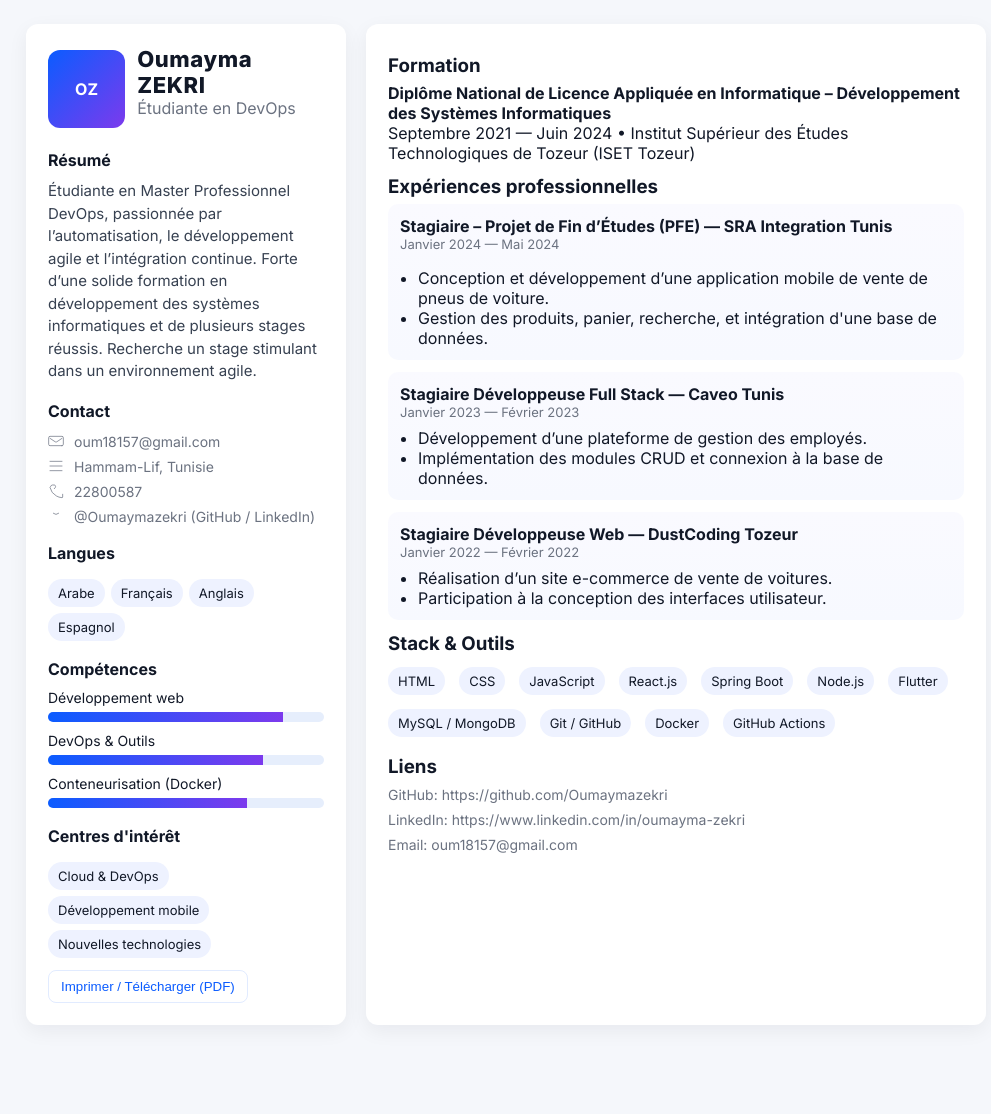
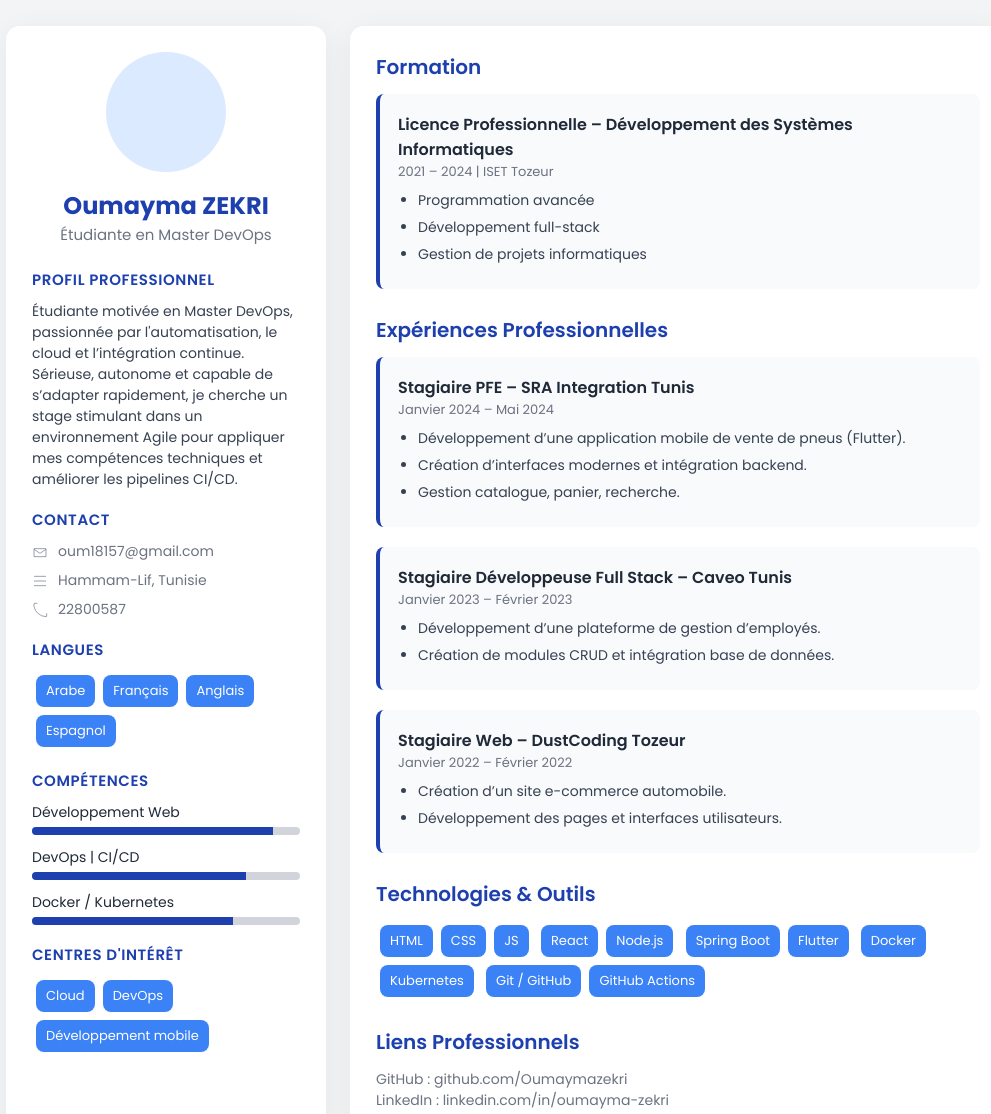
Before and after one commit to Oumaymazekri/Oumaymazekri.github.io, a plain HTML site: page index.html in a window 1280 px wide. Shown: the whole page, without its empty margins (134-1125 px from the left). Before the commit the page ends 1049 px from the top, so only its background shows below. Drawn offline with Linux system fonts and the light colour scheme.

Commit message:
Update index.html

```diff
--- a/index.html
+++ b/index.html
@@ -3,190 +3,146 @@
 <head>
   <meta charset="utf-8" />
   <meta name="viewport" content="width=device-width,initial-scale=1" />
-  <title>Oumayma Zekri - CV</title>
-  <link href="https://fonts.googleapis.com/css2?family=Inter:wght@300;400;600;700;800&display=swap" rel="stylesheet">
+  <title>CV Professionnel – Oumayma Zekri</title>
+  <link href="https://fonts.googleapis.com/css2?family=Poppins:wght@300;400;500;600;700&display=swap" rel="stylesheet">
   <style>
     :root{
-      --bg:#f5f7fb;
+      --primary:#1e40af;
+      --primary-light:#3b82f6;
+      --bg:#f3f4f6;
       --card:#ffffff;
-      --accent:#0b5cff;
+      --text:#1f2937;
       --muted:#6b7280;
-      --soft:#eef2ff;
-      --glass: rgba(11,92,255,0.06);
-      font-family: 'Inter', system-ui, -apple-system, 'Segoe UI', Roboto, 'Helvetica Neue', Arial;
     }
-    *{box-sizing:border-box}
-    body{margin:24px;background:var(--bg);color:#111827}
-    .cv-wrap{max-width:960px;margin:0 auto;display:grid;grid-template-columns:320px 1fr;gap:20px}
-    .card{background:var(--card);border-radius:12px;padding:22px;box-shadow:0 6px 20px rgba(15,23,42,0.06)}
+    *{box-sizing:border-box;margin:0;padding:0;font-family:'Poppins',sans-serif}
+    body{background:var(--bg);color:var(--text);padding:26px}
 
-    /* Left column */
-    .sidebar .name{font-size:22px;font-weight:800;letter-spacing:0.6px}
-    .sidebar .title{color:var(--muted);margin-bottom:14px}
-    .avatar{width:78px;height:78px;border-radius:12px;background:linear-gradient(135deg,var(--accent),#7c3aed);display:inline-flex;align-items:center;justify-content:center;color:white;font-weight:700;margin-right:12px}
-    .contact-list{margin-top:12px}
-    .contact-item{display:flex;align-items:center;margin:8px 0;color:var(--muted);font-size:14px}
-    .contact-item svg{width:16px;height:16px;margin-right:10px;opacity:0.9}
-    .section-title{font-weight:700;margin-top:18px;margin-bottom:10px;color:#111827}
-    .pill{display:inline-block;padding:6px 10px;border-radius:999px;background:var(--soft);font-size:13px;margin:6px 6px 0 0}
-    .lang-list{display:flex;flex-wrap:wrap}
+    .cv-container{max-width:1000px;margin:auto;display:grid;grid-template-columns:320px 1fr;gap:24px}
+    .sidebar, .content{background:var(--card);border-radius:14px;padding:26px;box-shadow:0 6px 30px rgba(0,0,0,0.06)}
 
-    /* Skill bars */
-    .skill{margin-bottom:10px}
-    .skill p{margin:0 0 6px 0;font-size:14px}
-    .bar{height:10px;background:#e6eefc;border-radius:999px;overflow:hidden}
-    .bar > i{display:block;height:100%;background:linear-gradient(90deg,var(--accent),#7c3aed)}
+    /* Sidebar */
+    .photo{width:120px;height:120px;border-radius:50%;background:#dbeafe;margin:auto;margin-bottom:16px}
+    .name{text-align:center;font-size:24px;font-weight:700;color:var(--primary)}
+    .role{text-align:center;font-size:15px;color:var(--muted);margin-bottom:22px}
 
-    /* Main column */
-    .summary{font-size:15px;line-height:1.5;color:#374151}
-    h3{margin:8px 0 6px}
-    .job{padding:12px;border-radius:10px;background:linear-gradient(180deg, rgba(250,250,255,1), rgba(247,249,255,1));margin-bottom:12px}
-    .job .meta{font-size:13px;color:var(--muted);margin-bottom:8px}
-    .list{margin:8px 0 0 0;padding-left:18px}
-    .edu{margin-bottom:12px}
+    .section-title{font-weight:600;font-size:15px;color:var(--primary);margin:18px 0 10px;text-transform:uppercase;letter-spacing:0.6px}
+    .contact-item{display:flex;align-items:center;margin:8px 0;font-size:14px;color:var(--muted)}
+    .contact-item svg{width:16px;margin-right:10px}
 
-    /* Footer small */
-    .print-btn{margin-top:12px;display:inline-block;padding:8px 12px;border-radius:8px;border:1px solid rgba(11,92,255,0.12);background:transparent;color:var(--accent);cursor:pointer}
+    .pill{background:var(--primary-light);color:white;padding:6px 10px;border-radius:8px;font-size:13px;margin:4px;display:inline-block}
 
-    /* Responsive */
-    @media (max-width:880px){
-      .cv-wrap{grid-template-columns:1fr;max-width:700px;padding:8px}
-      .avatar{margin:0 0 12px 0}
+    .skill-bar{margin-bottom:12px}
+    .skill-bar p{font-size:14px;margin-bottom:4px}
+    .bar{height:8px;background:#d1d5db;border-radius:8px;overflow:hidden}
+    .bar i{display:block;height:100%;background:var(--primary)}
+
+    /* Content */
+    h2{font-size:20px;font-weight:600;color:var(--primary);margin-bottom:12px}
+    .block{margin-bottom:26px}
+    .job{margin-bottom:20px;padding:18px;background:#f8fafc;border-left:4px solid var(--primary);border-radius:8px}
+    .job-title{font-size:16px;font-weight:600}
+    .job-date{font-size:13px;color:var(--muted);margin-bottom:8px}
+    ul{padding-left:20px;font-size:14px;color:#374151}
+    ul li{margin-bottom:6px}
+
+    @media (max-width:850px){
+      .cv-container{grid-template-columns:1fr}
     }
   </style>
 </head>
 <body>
-  <div class="cv-wrap">
-    <aside class="card sidebar">
-      <div style="display:flex;align-items:center">
-        <div class="avatar">OZ</div>
-        <div>
-          <div class="name">Oumayma ZEKRI</div>
-          <div class="title">Étudiante en DevOps</div>
+  <div class="cv-container">
+
+    <!-- SIDEBAR -->
+    <aside class="sidebar">
+      <div class="photo"></div>
+      <div class="name">Oumayma ZEKRI</div>
+      <div class="role">Étudiante en Master DevOps</div>
+
+      <div class="section-title">Profil Professionnel</div>
+      <p style="font-size:14px;color:#374151;line-height:1.5">Étudiante motivée en Master DevOps, passionnée par l'automatisation, le cloud et l’intégration continue. Sérieuse, autonome et capable de s’adapter rapidement, je cherche un stage stimulant dans un environnement Agile pour appliquer mes compétences techniques et améliorer les pipelines CI/CD.</p>
+
+      <div class="section-title">Contact</div>
+      <div class="contact-item"><svg viewBox="0 0 24 24" fill="none" stroke="currentColor"><path d="M3 8l7.89 5.26a2 2 0 0 0 2.22 0L21 8"/><path d="M21 19H3V7h18z"/></svg> oum18157@gmail.com</div>
+      <div class="contact-item"><svg viewBox="0 0 24 24" fill="none" stroke="currentColor"><path d="M3 5h18M3 12h18M3 19h18"/></svg> Hammam-Lif, Tunisie</div>
+      <div class="contact-item"><svg viewBox="0 0 24 24" fill="none" stroke="currentColor"><path d="M22 16.92V21a1 1 0 0 1-1 1A19 19 0 0 1 3 6.63V3a1 1 0 0 1 1-1h3.1a1 1 0 0 1 .95.68"/></svg> 22800587</div>
+
+      <div class="section-title">Langues</div>
+      <span class="pill">Arabe</span><span class="pill">Français</span><span class="pill">Anglais</span><span class="pill">Espagnol</span>
+
+      <div class="section-title">Compétences</div>
+      <div class="skill-bar"><p>Développement Web</p><div class="bar"><i style="width:90%"></i></div></div>
+      <div class="skill-bar"><p>DevOps | CI/CD</p><div class="bar"><i style="width:80%"></i></div></div>
+      <div class="skill-bar"><p>Docker / Kubernetes</p><div class="bar"><i style="width:75%"></i></div></div>
+
+      <div class="section-title">Centres d'intérêt</div>
+      <span class="pill">Cloud</span><span class="pill">DevOps</span><span class="pill">Développement mobile</span>
+
+    </aside>
+
+
+    <!-- MAIN CONTENT -->
+    <main class="content">
+      <div class="block">
+        <h2>Formation</h2>
+        <div class="job">
+          <div class="job-title">Licence Professionnelle – Développement des Systèmes Informatiques</div>
+          <div class="job-date">2021 – 2024 | ISET Tozeur</div>
+          <ul>
+            <li>Programmation avancée</li>
+            <li>Développement full-stack</li>
+            <li>Gestion de projets informatiques</li>
+          </ul>
         </div>
       </div>
 
-      <div class="section-title">Résumé</div>
-      <div class="summary">Étudiante en Master Professionnel DevOps, passionnée par l’automatisation, le développement agile et l’intégration continue. Forte d’une solide formation en développement des systèmes informatiques et de plusieurs stages réussis. Recherche un stage stimulant dans un environnement agile.</div>
-
-      <div class="section-title">Contact</div>
-      <div class="contact-list">
-        <div class="contact-item"><svg viewBox="0 0 24 24" fill="none" stroke="currentColor"><path d="M3 8l7.89 5.26a2 2 0 0 0 2.22 0L21 8" stroke-width="1.2" stroke-linecap="round" stroke-linejoin="round"></path><path d="M21 19H3a2 2 0 0 1-2-2V7a2 2 0 0 1 2-2h18a2 2 0 0 1 2 2v10a2 2 0 0 1-2 2z" stroke-width="1.2" stroke-linecap="round" stroke-linejoin="round"></path></svg> oum18157@gmail.com</div>
-        <div class="contact-item"><svg viewBox="0 0 24 24" fill="none" stroke="currentColor"><path d="M3 5h18M3 12h18M3 19h18" stroke-width="1.2" stroke-linecap="round" stroke-linejoin="round"></path></svg> Hammam-Lif, Tunisie</div>
-        <div class="contact-item"><svg viewBox="0 0 24 24" fill="none" stroke="currentColor"><path d="M22 16.92V21a1 1 0 0 1-1 1 19 19 0 0 1-8.63-2.67A19 19 0 0 1 3 6.63 19 19 0 0 1 5.67 3 1 1 0 0 1 6.7 3h3.1a1 1 0 0 1 1 .75c.1.57.3 1.13.58 1.65a1 1 0 0 1-.24 1.06L9.5 8.5" stroke-width="1.2" stroke-linecap="round" stroke-linejoin="round"></path></svg> 22800587</div>
-        <div class="contact-item"><svg viewBox="0 0 24 24" fill="none" stroke="currentColor"><path d="M16 8a6 6 0 0 1-8 0" stroke-width="1.2" stroke-linecap="round" stroke-linejoin="round"></path></svg> @Oumaymazekri (GitHub / LinkedIn)</div>
-      </div>
-
-      <div class="section-title">Langues</div>
-      <div class="lang-list">
-        <span class="pill">Arabe</span>
-        <span class="pill">Français</span>
-        <span class="pill">Anglais</span>
-        <span class="pill">Espagnol</span>
-      </div>
-
-      <div class="section-title">Compétences</div>
-      <div class="skill">
-        <p>Développement web</p>
-        <div class="bar"><i style="width:85%"></i></div>
-      </div>
-      <div class="skill">
-        <p>DevOps & Outils</p>
-        <div class="bar"><i style="width:78%"></i></div>
-      </div>
-      <div class="skill">
-        <p>Conteneurisation (Docker)</p>
-        <div class="bar"><i style="width:72%"></i></div>
-      </div>
-
-      <div class="section-title">Centres d'intérêt</div>
-      <div>
-        <span class="pill">Cloud & DevOps</span>
-        <span class="pill">Développement mobile</span>
-        <span class="pill">Nouvelles technologies</span>
-      </div>
-
-      <button class="print-btn" onclick="window.print()">Imprimer / Télécharger (PDF)</button>
-    </aside>
-
-    <main class="card main">
-      <section>
-        <h3>Formation</h3>
-        <div class="edu">
-          <strong>Diplôme National de Licence Appliquée en Informatique – Développement des Systèmes Informatiques</strong>
-          <div class="meta">Septembre 2021 — Juin 2024 • Institut Supérieur des Études Technologiques de Tozeur (ISET Tozeur)</div>
-        </div>
-      </section>
-
-      <section>
-        <h3>Expériences professionnelles</h3>
+      <div class="block">
+        <h2>Expériences Professionnelles</h2>
 
         <div class="job">
-          <div style="display:flex;justify-content:space-between;align-items:flex-start">
-            <div>
-              <strong>Stagiaire – Projet de Fin d’Études (PFE) — SRA Integration Tunis</strong>
-              <div class="meta">Janvier 2024 — Mai 2024</div>
-            </div>
-          </div>
-          <ul class="list">
-            <li>Conception et développement d’une application mobile de vente de pneus de voiture.</li>
-            <li>Gestion des produits, panier, recherche, et intégration d'une base de données.</li>
+          <div class="job-title">Stagiaire PFE – SRA Integration Tunis</div>
+          <div class="job-date">Janvier 2024 – Mai 2024</div>
+          <ul>
+            <li>Développement d’une application mobile de vente de pneus (Flutter).</li>
+            <li>Création d’interfaces modernes et intégration backend.</li>
+            <li>Gestion catalogue, panier, recherche.</li>
           </ul>
         </div>
 
         <div class="job">
-          <strong>Stagiaire Développeuse Full Stack — Caveo Tunis</strong>
-          <div class="meta">Janvier 2023 — Février 2023</div>
-          <ul class="list">
-            <li>Développement d’une plateforme de gestion des employés.</li>
-            <li>Implémentation des modules CRUD et connexion à la base de données.</li>
+          <div class="job-title">Stagiaire Développeuse Full Stack – Caveo Tunis</div>
+          <div class="job-date">Janvier 2023 – Février 2023</div>
+          <ul>
+            <li>Développement d’une plateforme de gestion d’employés.</li>
+            <li>Création de modules CRUD et intégration base de données.</li>
           </ul>
         </div>
 
         <div class="job">
-          <strong>Stagiaire Développeuse Web — DustCoding Tozeur</strong>
-          <div class="meta">Janvier 2022 — Février 2022</div>
-          <ul class="list">
-            <li>Réalisation d’un site e-commerce de vente de voitures.</li>
-            <li>Participation à la conception des interfaces utilisateur.</li>
+          <div class="job-title">Stagiaire Web – DustCoding Tozeur</div>
+          <div class="job-date">Janvier 2022 – Février 2022</div>
+          <ul>
+            <li>Création d’un site e-commerce automobile.</li>
+            <li>Développement des pages et interfaces utilisateurs.</li>
           </ul>
         </div>
-      </section>
+      </div>
 
-      <section>
-        <h3>Stack & Outils</h3>
-        <div style="display:flex;flex-wrap:wrap;gap:8px">
-          <span class="pill">HTML</span>
-          <span class="pill">CSS</span>
-          <span class="pill">JavaScript</span>
-          <span class="pill">React.js</span>
-          <span class="pill">Spring Boot</span>
-          <span class="pill">Node.js</span>
-          <span class="pill">Flutter</span>
-          <span class="pill">MySQL / MongoDB</span>
-          <span class="pill">Git / GitHub</span>
-          <span class="pill">Docker</span>
-          <span class="pill">GitHub Actions</span>
-        </div>
-      </section>
+      <div class="block">
+        <h2>Technologies & Outils</h2>
+        <span class="pill">HTML</span><span class="pill">CSS</span><span class="pill">JS</span>
+        <span class="pill">React</span><span class="pill">Node.js</span>
+        <span class="pill">Spring Boot</span><span class="pill">Flutter</span>
+        <span class="pill">Docker</span><span class="pill">Kubernetes</span>
+        <span class="pill">Git / GitHub</span><span class="pill">GitHub Actions</span>
+      </div>
 
-      <section style="margin-top:18px">
-        <h3>Liens</h3>
-        <div class="contact-item">GitHub: https://github.com/Oumaymazekri</div>
-        <div class="contact-item">LinkedIn: https://www.linkedin.com/in/oumayma-zekri</div>
-        <div class="contact-item">Email: oum18157@gmail.com</div>
-      </section>
+      <div class="block">
+        <h2>Liens Professionnels</h2>
+        <p style="font-size:14px;color:var(--muted)">GitHub : github.com/Oumaymazekri</p>
+        <p style="font-size:14px;color:var(--muted)">LinkedIn : linkedin.com/in/oumayma-zekri</p>
+      </div>
     </main>
   </div>
-
-  <script>
-    // Petit script pour améliorer l'impression (cache bouton)
-    window.onbeforeprint = function(){
-      document.querySelectorAll('.print-btn').forEach(b=>b.style.display='none');
-    }
-    window.onafterprint = function(){
-      document.querySelectorAll('.print-btn').forEach(b=>b.style.display='inline-block');
-    }
-  </script>
 </body>
 </html>
```
